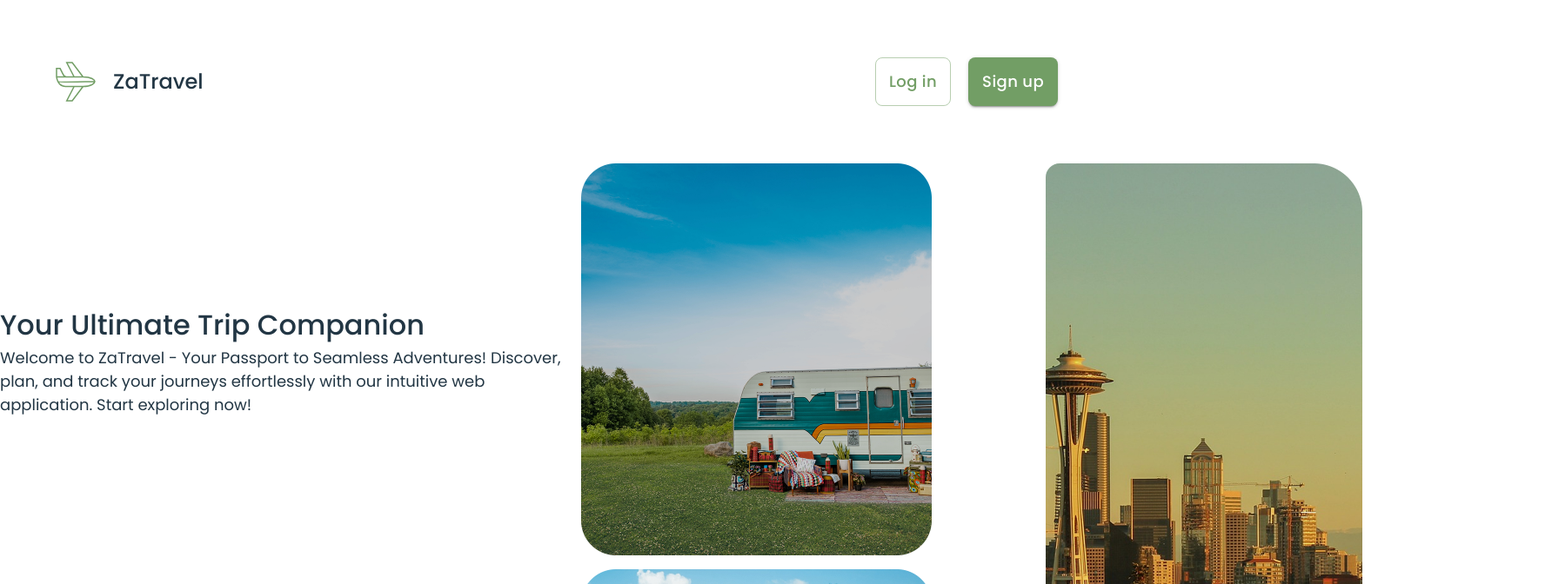
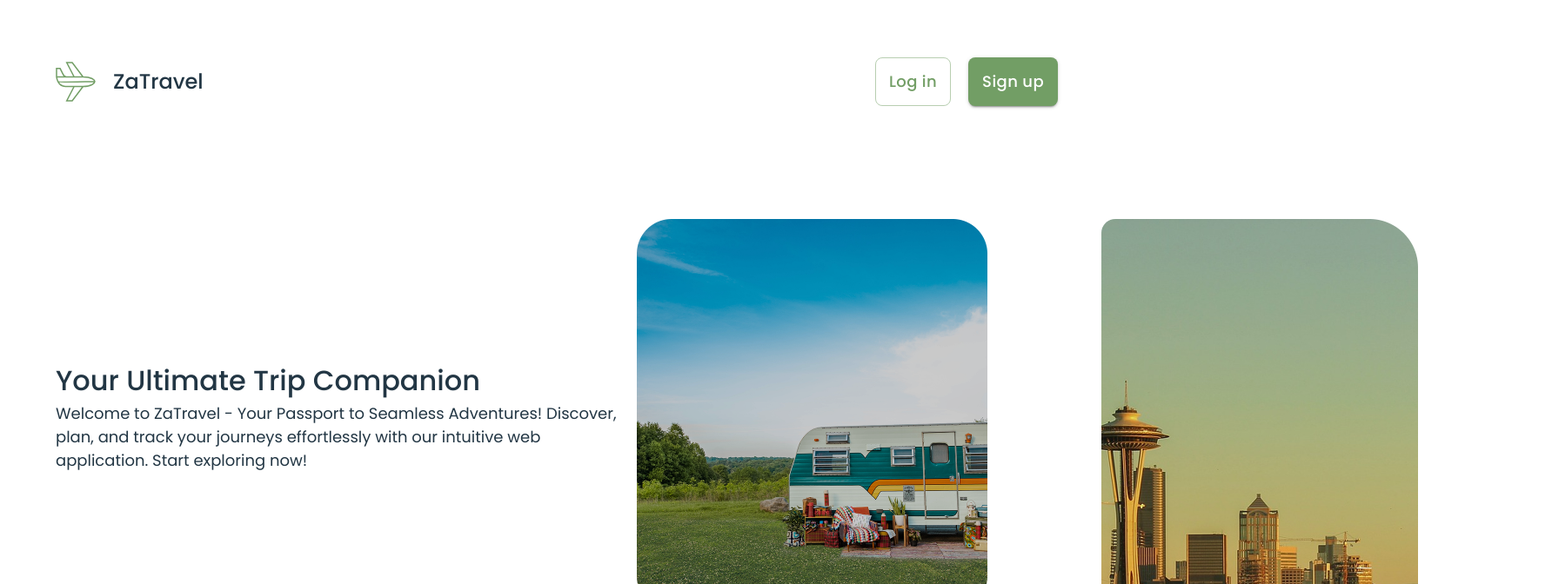
Before and after one commit to Mortharion-tech/za-travel, a React (Vite) app: page / in a window 1280 px wide. Shown: the top 672 px of the page at 87% size, 1784 px wide, since content can reach past the window. Built offline with nearby package versions, Linux system fonts and the light colour scheme; no server answers.

Commit message:
Update Hero.tsx

```diff
--- a/src/features/landing/components/Hero/Hero.tsx
+++ b/src/features/landing/components/Hero/Hero.tsx
@@ -3,6 +3,7 @@ import {
   Avatar,
   AvatarGroup,
   Box,
+  Container,
   Grid,
   Link,
   Stack,
@@ -20,7 +21,7 @@ import oceanCoastImage from '../../assets/ocean-coast.png';
 
 export default function Hero() {
   return (
-    <>
+    <Container maxWidth="lg" sx={{ py: 8 }}>
       <Stack direction="row" sx={{ width: 1720 }}>
         <Stack>
           <PlaneIcon />
@@ -142,6 +143,6 @@ export default function Hero() {
           </Grid>
         </Grid>
       </Stack>
-    </>
+    </Container>
   );
 }
```
